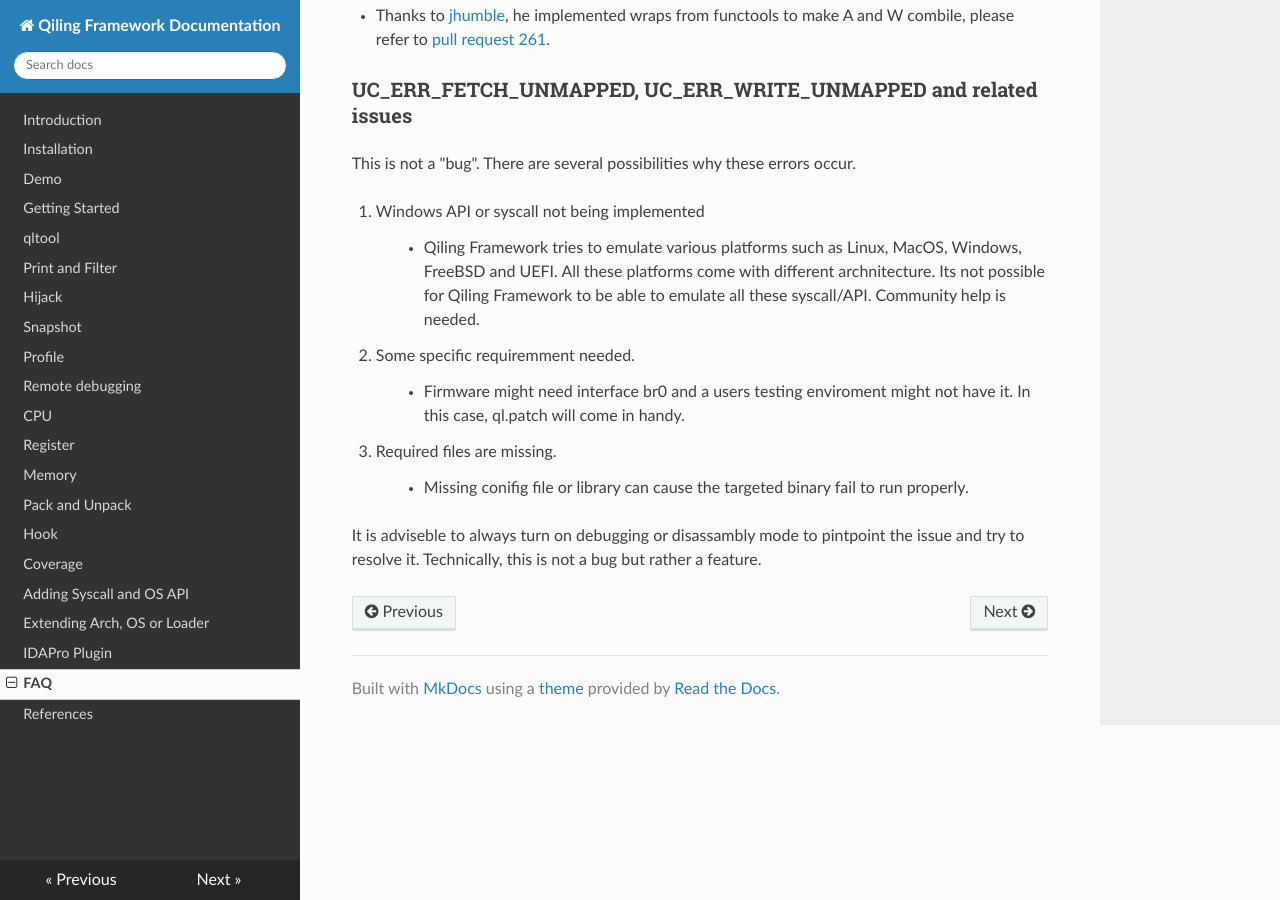
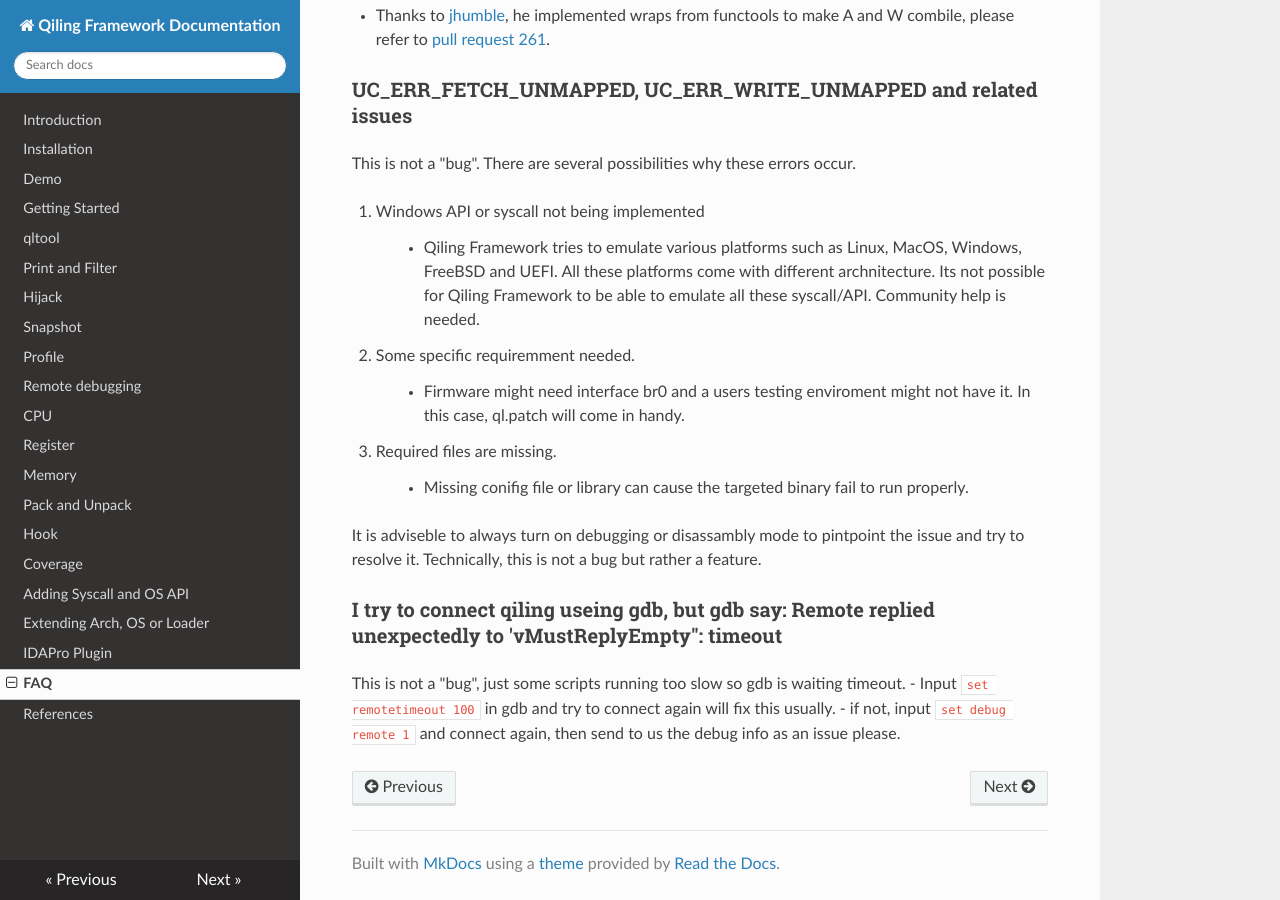
Before and after one commit to qilingframework/rtfd.io, an MkDocs documentation site: the page built from docs/faq.md, in a window 1280 px wide and 900 px high, scrolled down 753 px. Built offline with MkDocs 1.6.1, drawn with Linux system fonts in a browser that asks for light colours; nearby versions of some CDN libraries.

Commit message:
add gdb issue recommand

```diff
--- a/docs/faq.md
+++ b/docs/faq.md
@@ -34,3 +34,8 @@ This is not a "bug". There are several possibilities why these errors occur.
 > - Missing conifig file or library can cause the targeted binary fail to run properly.
 
 It is adviseble to always turn on debugging or disassambly mode to pintpoint the issue and try to resolve it. Technically, this is not a bug but rather a feature.
+
+### I try to connect qiling useing gdb, but gdb say: Remote replied unexpectedly to 'vMustReplyEmpty": timeout
+This is not a "bug", just some scripts running too slow so gdb is waiting timeout.
+- Input `set remotetimeout 100` in gdb and try to connect again will fix this usually.
+- if not, input `set debug remote 1` and connect again, then send to us the debug info as an issue please.
```
